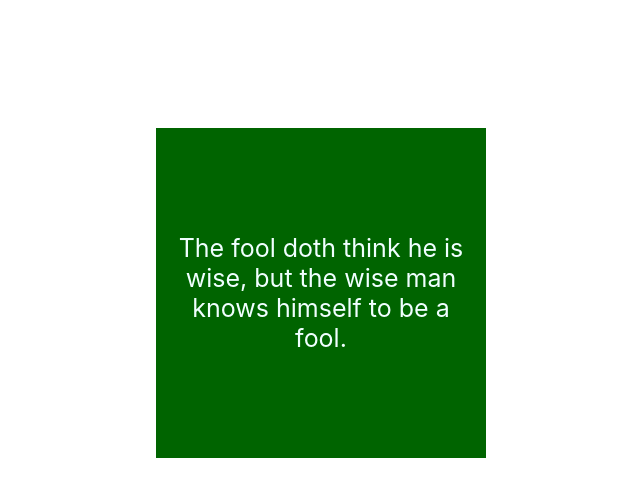
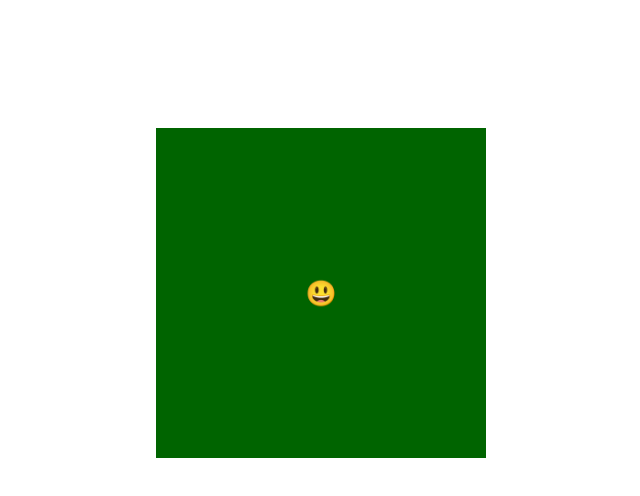
Before and after one commit to KateDK/onkeyup, a React (Create React App) app: page / in a window 1280 px wide. Shown: the top 496 px of the page, without its empty margins (319-959 px from the left). Built offline with nearby package versions, Linux system fonts and the light colour scheme.

Commit message:
Change className based on initial click

```diff
--- a/src/WisdomSquare.js
+++ b/src/WisdomSquare.js
@@ -14,10 +14,13 @@
     this.setState({clicked:true})
   }
   render(){
+    const {content,clicked} = this.state;
     return (
     <div className='WisdomSquare'>
       {/* {wisdom[0]} */}
-      {this.randomWisdom()}
+      <p className={clicked ? 'WisdomText' : 'WisdomText new'} onClick={this.handleClick}>
+        {content}
+      </p>
     </div>
     )
   }
```
